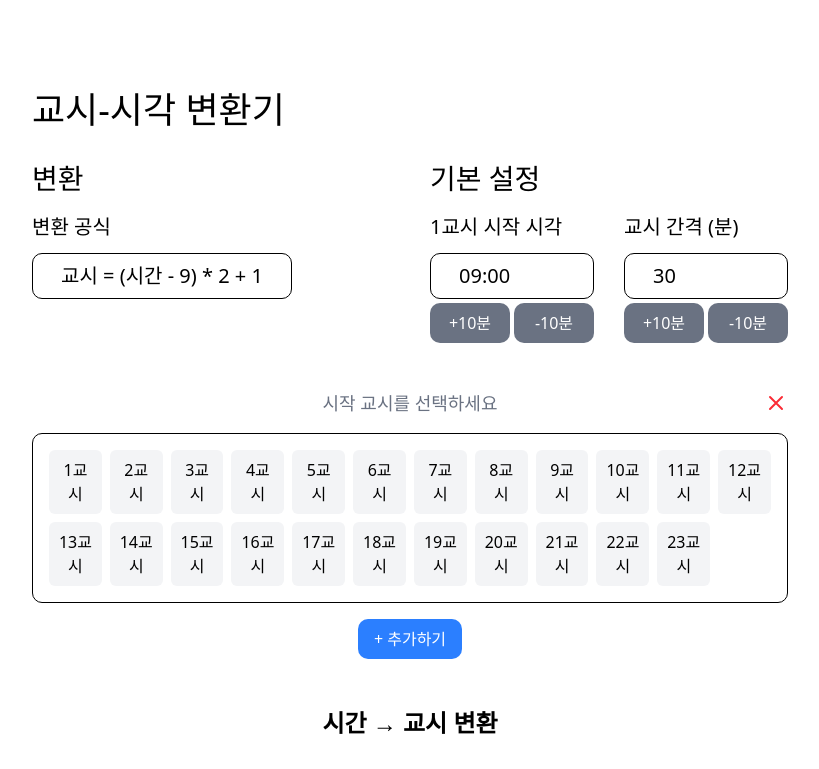
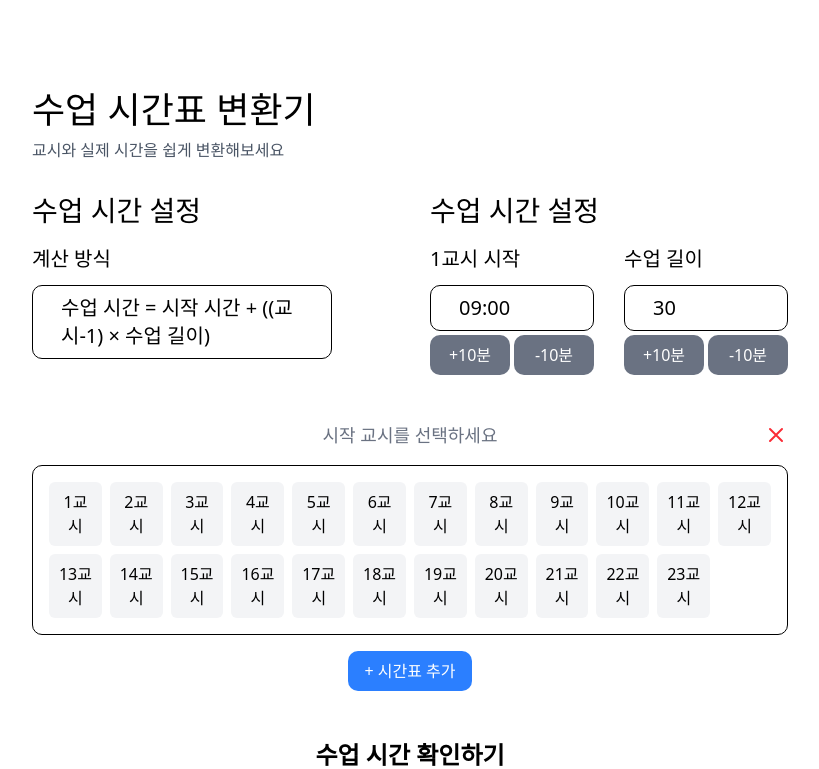
Before and after one commit to daybreaker42/classtime-converter, a React (Vite) app: page / in a window 1280 px wide. Shown: the top 769 px of the page, without its empty margins (230-1049 px from the left). Built offline with nearby package versions, Linux system fonts and the light colour scheme.

Commit message:
update: 문구 및 ui 수정

```diff
--- a/src/App.tsx
+++ b/src/App.tsx
@@ -82,9 +82,9 @@ export default function App() {
   };
 
   // converts 객체를 JSON 문자열로 변환하여 로그에 출력
-  console.log(`converts: ${JSON.stringify(converts)}`);
+  // console.log(`converts: ${JSON.stringify(converts)}`);
 
-  console.log(`startTime: ${startTime}, timeInterval: ${timeInterval}`);
+  // console.log(`startTime: ${startTime}, timeInterval: ${timeInterval}`);
 
   return (
     <>
@@ -93,16 +93,16 @@ export default function App() {
           <Title />
           <div className="w-full flex justify-between mb-[30px]">
             {/* info */}
-            <Info title={"변환"} subInfo={[
+            <Info title={"시간표 기준"} subInfo={[
               {
-                title: "변환 공식",
-                value: "교시 = (시간 - 9) * 2 + 1",
+                title: "계산 방식",
+                value: "수업 시간 = 시작 시간 + ((교시-1) × 수업 길이)",
                 isDisabled: true,
               }
             ]} />
-            <Info title={"기본 설정"} subInfo={[
+            <Info title={"수업 시간 설정"} subInfo={[
               {
-                title: "1교시 시작 시각",
+                title: "1교시 시작",
                 value: startTime,
                 // onChange: handleStartTimeChange,
                 add10: handleStartTimeAdd10,
@@ -110,7 +110,7 @@ export default function App() {
                 isDisabled: false,
               },
               {
-                title: "교시 간격 (분)",
+                title: "수업 길이",
                 value: timeInterval.toString(),
                 // onChange: handleIntervalChange,
                 add10: handleIntervalAdd10,
@@ -143,7 +143,7 @@ export default function App() {
           </div>
           {/* 시간 -> 교시 변환 섹션 */}
           <div className="w-full flex flex-col items-center mt-8">
-            <h2 className="text-2xl font-bold mb-4">시간 → 교시 변환</h2>
+            <h2 className="text-2xl font-bold mb-4">수업 시간 확인하기</h2>
             {timeConverts.map((convert) => (
               <TimeToClassTable
                 key={convert.id}
--- a/src/components/AddButton.tsx
+++ b/src/components/AddButton.tsx
@@ -11,7 +11,7 @@ export default function AddButton({ add }: AddButtonProps) {
             // mt-4를 my-4로 변경하여 위아래 여백을 동일하게 설정
             className={`my-4 ${cs.button.base} ${cs.button.primary} ${cs.button.size.md} ${cs.rounded.default}`}
         >
-            + 추가하기
+            + 시간표 추가
         </button>
     );
 }
--- a/src/components/Info.tsx
+++ b/src/components/Info.tsx
@@ -9,7 +9,6 @@ interface SubInfoProps {
     title: string;
     value: string;
     isDisabled?: boolean;
-    // onChange?: (value: string) => void;
     add10?: () => void;
     sub10?: () => void;
 }
@@ -17,11 +16,21 @@ interface SubInfoProps {
 export default function Info({ title, subInfo }: InfoProps) {
     return (
         <div className="w-full md:w-auto mb-4 md:mb-0">
-            <span className="text-xl sm:text-2xl md:text-[28px] block mb-2 sm:mb-4">{title}</span>
+            <span className="text-xl sm:text-2xl md:text-[28px] block mb-2 sm:mb-4">
+                {title === "변환" ? "시간표 기준" : "수업 시간 설정"}
+            </span>
             <div className="flex flex-col sm:flex-row gap-4 sm:gap-[30px]">
-                {subInfo.map((info, index) => (
-                    <SubInfo key={index} title={info.title} value={info.value} isDisabled={info.isDisabled} add10={info.add10} sub10={info.sub10} />
-                ))}
+                {subInfo.map((info, index) => {
+                    // 타이틀 텍스트 변경
+                    const modifiedInfo = {
+                        ...info,
+                        title: info.title === "변환 공식" ? "계산 방식" :
+                            info.title === "1교시 시작 시각" ? "1교시 시작" :
+                                info.title === "교시 간격 (분)" ? "수업 길이" : info.title,
+                        value: info.title === "변환 공식" ? "수업 시간 = 시작 시간 + ((교시-1) × 수업 길이)" : info.value
+                    };
+                    return <SubInfo key={index} {...modifiedInfo} />;
+                })}
             </div>
         </div>
     )
--- a/src/components/SubInfo.tsx
+++ b/src/components/SubInfo.tsx
@@ -10,8 +10,8 @@ export default function SubInfo({ title, value, isDisabled, add10, sub10 }: SubI
     return (
         <div className="flex flex-col">
             <span className="text-base sm:text-lg md:text-xl mb-2 sm:mb-3">{title}</span>
-            <div className="flex outline-none border border-black rounded-[10px] px-4 sm:px-[28px] py-1 sm:py-2 mb-1">
-                <span className="text-base sm:text-lg md:text-xl">{value}</span>
+            <div className="flex outline-none border border-black rounded-[10px] px-4 sm:px-[28px] py-1 sm:py-2 mb-1 max-w-[300px]">
+                <span className="text-base sm:text-lg md:text-xl whitespace-pre-wrap">{value}</span>
             </div>
             {!isDisabled && (
                 <div className="flex justify-center gap-1">
--- a/src/components/TimeToClassTable.tsx
+++ b/src/components/TimeToClassTable.tsx
@@ -31,7 +31,7 @@ export default function TimeToClassTable({ startTime, timeInterval, id, onDelete
         <div className="w-full mt-4">
             <div className={cs.section.container}>
                 <div className="relative flex justify-between items-center mb-4">
-                    <span className="text-lg font-medium">시간 → 교시 변환</span>
+                    <span className="text-lg font-medium">시간으로 교시 찾기</span>
                     <button
                         onClick={() => onDelete(id)}
                         className={`${cs.colors.danger} ${cs.colors.dangerHover}`}
@@ -43,14 +43,14 @@ export default function TimeToClassTable({ startTime, timeInterval, id, onDelete
                 </div>
                 <input
                     type="text"
-                    placeholder="시간 입력 (예: 09:30)"
+                    placeholder="시간을 입력하세요 (예: 13:30)"
                     value={inputTime}
                     onChange={handleTimeInput}
                     className={cs.input.base}
                 />
                 {result !== null && (
                     <div className="text-center text-lg mt-4">
-                        {inputTime} = {result}교시
+                        입력한 {inputTime}는 {result}교시입니다
                     </div>
                 )}
             </div>
--- a/src/components/Title.tsx
+++ b/src/components/Title.tsx
@@ -1,6 +1,9 @@
 export default function Title() {
     return (
-        // text-2xl: 모바일, text-3xl: 태블릿, text-4xl: 데스크톱
-        <h1 className="text-2xl sm:text-3xl md:text-4xl mb-[20px] sm:mb-[30px]">교시-시각 변환기</h1>
+        // 부제목 추가하여 용도를 명확히 설명
+        <div className="mb-[20px] sm:mb-[30px]">
+            <h1 className="text-2xl sm:text-3xl md:text-4xl">수업 시간표 변환기</h1>
+            <p className="text-gray-600 mt-2">교시와 실제 시간을 쉽게 변환해보세요</p>
+        </div>
     );
 }
```
